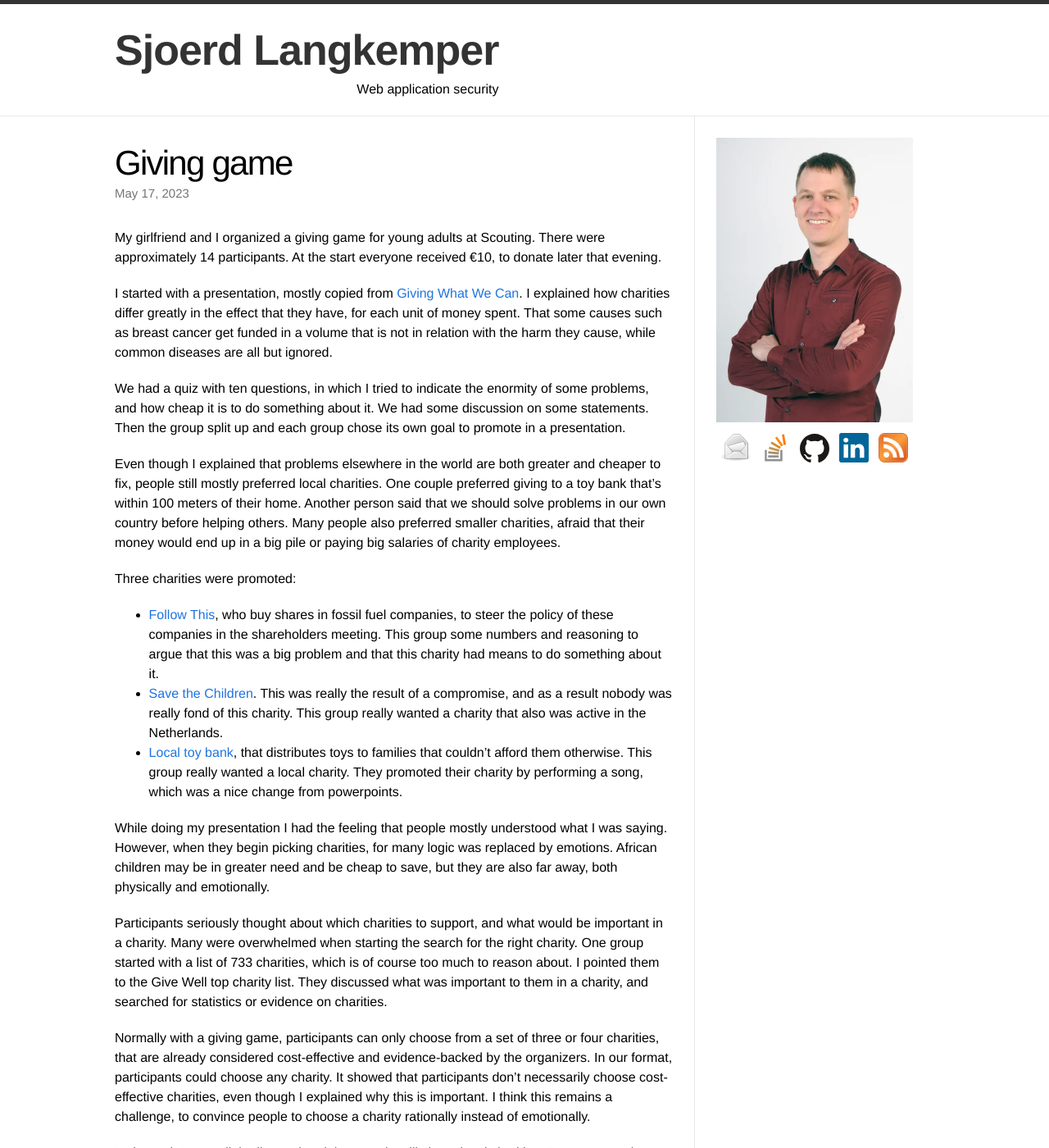
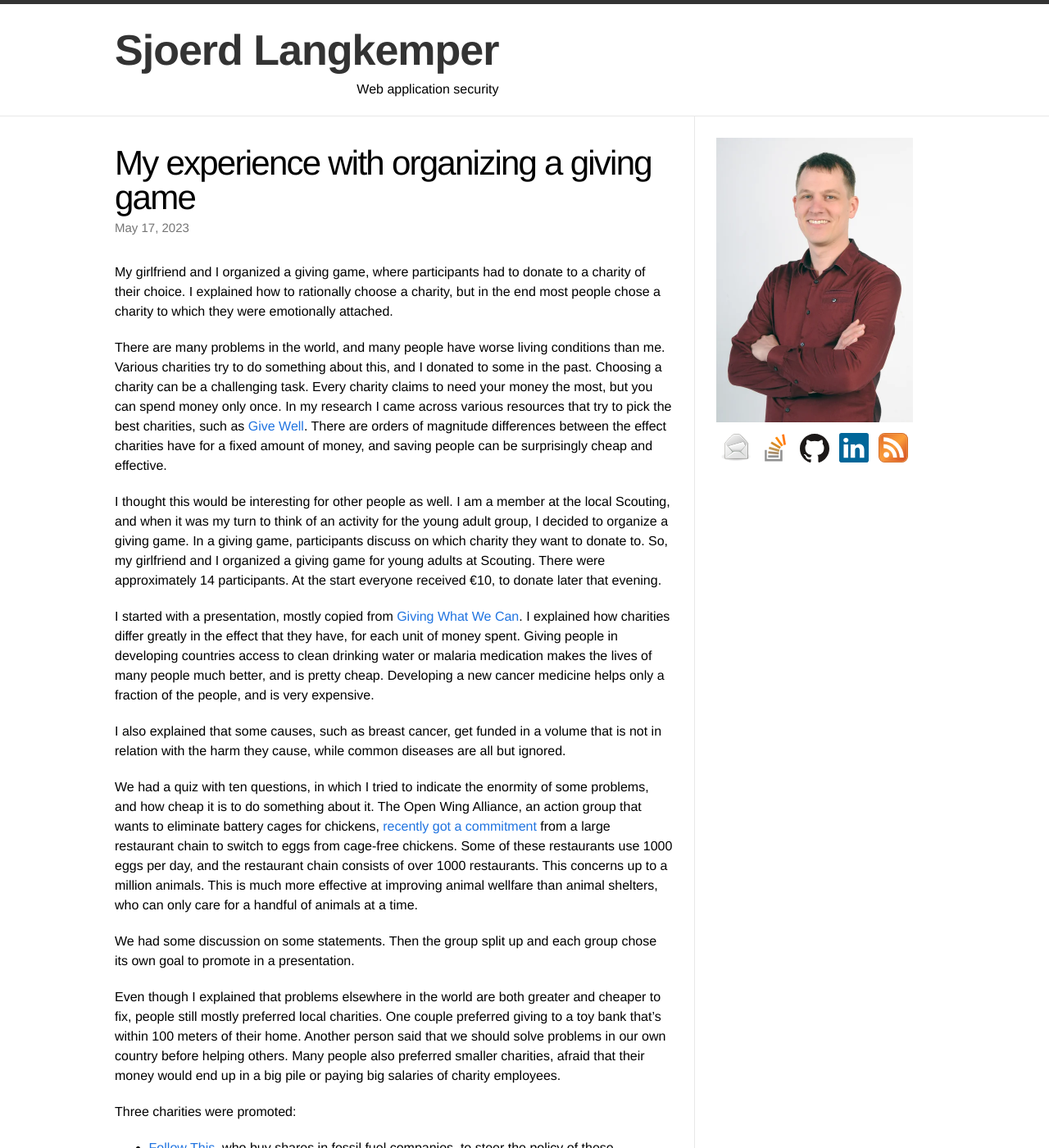
Before and after one commit to Sjord/Sjord.github.io, a Jekyll site: the page built from _posts/2023-01-30-giving-game-donating-to-charities.md, in a window 1280 px wide and 1400 px high. Shown: the whole window at 82% size. Built offline with Jekyll 4.4.1, drawn with Linux system fonts in a browser that asks for light colours; some of the changed text lies outside the part shown.

Commit message:
Write some more.

```diff
--- a/_posts/2023-01-30-giving-game-donating-to-charities.md
+++ b/_posts/2023-01-30-giving-game-donating-to-charities.md
@@ -1,26 +1,34 @@
 ---
 layout: post
-title: "Giving game"
+title: "My experience with organizing a giving game"
 thumbnail: donation-480.jpg
 date: 2023-05-17
 ---
 
-My girlfriend and I organized a giving game for young adults at Scouting. There were approximately 14 participants. At the start everyone received €10, to donate later that evening.
+My girlfriend and I organized a giving game, where participants had to donate to a charity of their choice. I explained how to rationally choose a charity, but in the end most people chose a charity to which they were emotionally attached.
 
-I started with a presentation, mostly copied from [Giving What We Can](https://www.givingwhatwecan.org/events/guides/giving-games). I explained how charities differ greatly in the effect that they have, for each unit of money spent. That some causes such as breast cancer get funded in a volume that is not in relation with the harm they cause, while common diseases are all but ignored.
+There are many problems in the world, and many people have worse living conditions than me. Various charities try to do something about this, and I donated to some in the past. Choosing a charity can be a challenging task. Every charity claims to need your money the most, but you can spend money only once. In my research I came across various resources that try to pick the best charities, such as [Give Well](https://www.givewell.org/). There are orders of magnitude differences between the effect charities have for a fixed amount of money, and saving people can be surprisingly cheap and effective.
 
-We had a quiz with ten questions, in which I tried to indicate the enormity of some problems, and how cheap it is to do something about it. We had some discussion on some statements. Then the group split up and each group chose its own goal to promote in a presentation.
+I thought this would be interesting for other people as well. I am a member at the local Scouting, and when it was my turn to think of an activity for the young adult group, I decided to organize a giving game. In a giving game, participants discuss on which charity they want to donate to. So, my girlfriend and I organized a giving game for young adults at Scouting. There were approximately 14 participants. At the start everyone received €10, to donate later that evening.
+
+I started with a presentation, mostly copied from [Giving What We Can](https://www.givingwhatwecan.org/events/guides/giving-games). I explained how charities differ greatly in the effect that they have, for each unit of money spent. Giving people in developing countries access to clean drinking water or malaria medication makes the lives of many people much better, and is pretty cheap. Developing a new cancer medicine helps only a fraction of the people, and is very expensive.
+
+I also explained that some causes, such as breast cancer, get funded in a volume that is not in relation with the harm they cause, while common diseases are all but ignored.
+
+We had a quiz with ten questions, in which I tried to indicate the enormity of some problems, and how cheap it is to do something about it. The Open Wing Alliance, an action group that wants to eliminate battery cages for chickens, [recently got a commitment](https://thehumaneleague.org/article/victory-toridoll-releases-a-global-cage-free-commitment) from a large restaurant chain to switch to eggs from cage-free chickens. Some of these restaurants use 1000 eggs per day, and the restaurant chain consists of over 1000 restaurants. This concerns up to a million animals. This is much more effective at improving animal wellfare than animal shelters, who can only care for a handful of animals at a time.
+
+We had some discussion on some statements. Then the group split up and each group chose its own goal to promote in a presentation.
 
 Even though I explained that problems elsewhere in the world are both greater and cheaper to fix, people still mostly preferred local charities. One couple preferred giving to a toy bank that's within 100 meters of their home. Another person said that we should solve problems in our own country before helping others. Many people also preferred smaller charities, afraid that their money would end up in a big pile or paying big salaries of charity employees.
 
 Three charities were promoted:
-* [Follow This](https://www.follow-this.org/), who buy shares in fossil fuel companies, to steer the policy of these companies in the shareholders meeting. This group some numbers and reasoning to argue that this was a big problem and that this charity had means to do something about it.
+* [Follow This](https://www.follow-this.org/), who buy shares in fossil fuel companies, to steer the policy of these companies in the shareholders meeting. This group provided some numbers and reasoning to argue that this was a big problem and that this charity had means to do something about it.
 * [Save the Children](https://www.savethechildren.nl/). This was really the result of a compromise, and as a result nobody was really fond of this charity. This group really wanted a charity that also was active in the Netherlands.
-* [Local toy bank](https://www.speelgoedbankhaarlem.nl/), that distributes toys to families that couldn't afford them otherwise. This group really wanted a local charity. They promoted their charity by performing a song, which was a nice change from powerpoints.
+* [Local toy bank](https://www.speelgoedbankhaarlem.nl/), that distributes toys to families that can't afford them otherwise. This group really wanted a local charity. They promoted their charity by performing a song, which was a nice change from powerpoints.
 
-While doing my presentation I had the feeling that people mostly understood what I was saying. However, when they begin picking charities, for many logic was replaced by emotions. African children may be in greater need and be cheap to save, but they are also far away, both physically and emotionally.
+While doing my presentation I had the feeling that people mostly understood what I was saying. However, when they begin picking charities, logic was replaced by emotions. African children may be in greater need and be cheap to save, but they are also far away, both physically and emotionally.
 
-Participants seriously thought about which charities to support, and what would be important in a charity. Many were overwhelmed when starting the search for the right charity. One group started with a list of 733 charities, which is of course too much to reason about. I pointed them to the Give Well top charity list. They discussed what was important to them in a charity, and searched for statistics or evidence on charities.
+Participants seriously thought about which charities to support, and what would be important in a charity. Many were overwhelmed when starting the search for the right charity. One group started with a [list of 733 charities](https://www.cbf.nl/register-goede-doelen), which is of course too much to reason about. I pointed them to the [Give Well top charity list](https://www.givewell.org/charities/top-charities). They discussed what was important to them in a charity, and searched for statistics or evidence on charities.
 
 Normally with a giving game, participants can only choose from a set of three or four charities, that are already considered cost-effective and evidence-backed by the organizers. In our format, participants could choose any charity. It showed that participants don't necessarily choose cost-effective charities, even though I explained why this is important. I think this remains a challenge, to convince people to choose a charity rationally instead of emotionally.
 
```
